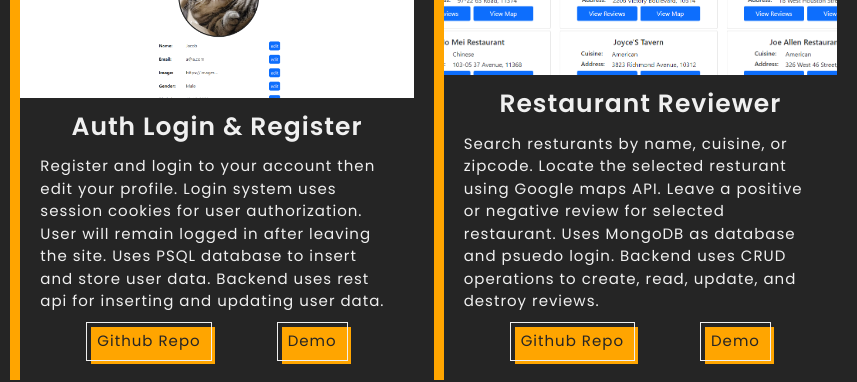
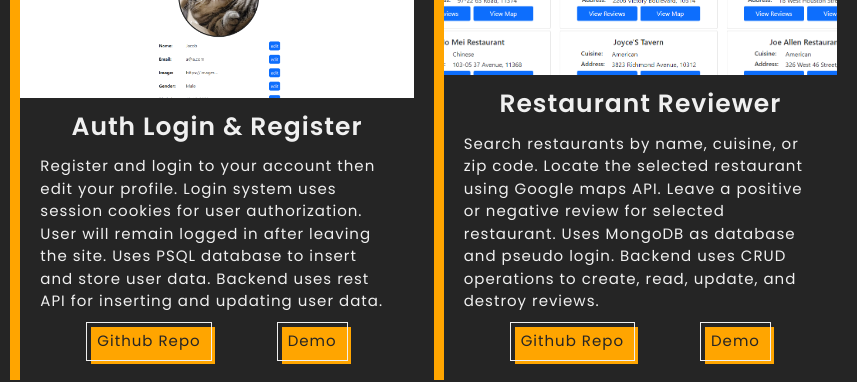
Before and after one commit to Pillarofcats/portfolio-website, a plain HTML site: page index.html in a window 1280 px wide. Shown: the part 1400-1782 px from the top of the page, 423-1280 px from the left. Drawn offline with nearby package versions, Linux system fonts and the light colour scheme.

Commit message:
Corrected grammar

```diff
--- a/index.html
+++ b/index.html
@@ -190,7 +190,7 @@
         <p class="project-title">Auth Login & Register</p>
         <div class="project-text">
           <p>Register and login to your account then edit your profile. Login system uses session cookies for user authorization. User will remain
-            logged in after leaving the site. Uses PSQL database to insert and store user data. Backend uses rest api for inserting and
+            logged in after leaving the site. Uses PSQL database to insert and store user data. Backend uses rest API for inserting and
             updating user data.</p>
         </div>
         <div class="project-links">
@@ -203,7 +203,9 @@
       <div class="proj-3 project">
         <p class="project-title">Restaurant Reviewer</p>
         <div class="project-text">
-          <p>Search resturants by name, cuisine, or zipcode. Locate the selected resturant using Google maps API. Leave a positive or negative review for selected restaurant. Uses MongoDB as database and psuedo login. Backend uses CRUD operations to create, read, update, and destroy reviews.</p>
+          <p>Search restaurants by name, cuisine, or zip code. Locate the selected restaurant using Google maps API. Leave a positive
+          or negative review for selected restaurant. Uses MongoDB as database and pseudo login. Backend uses CRUD operations to
+          create, read, update, and destroy reviews.</p>
         </div>
         <div class="project-links">
           <a href="https://github.com/Pillarofcats/mern_fullstack_restaurant_reviews" target="_blank" class="btn-design" aria-label="Restaurant Reviewer project github link">Github Repo</a>
```
